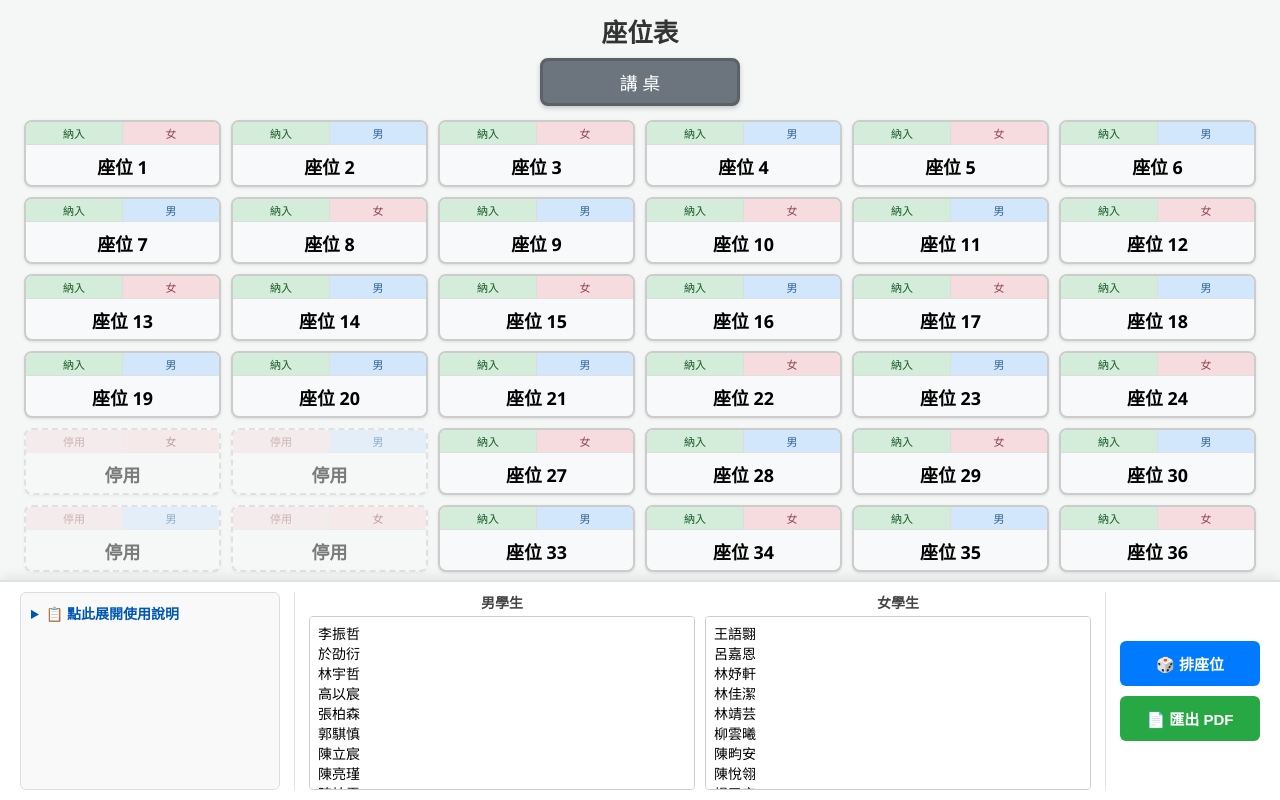
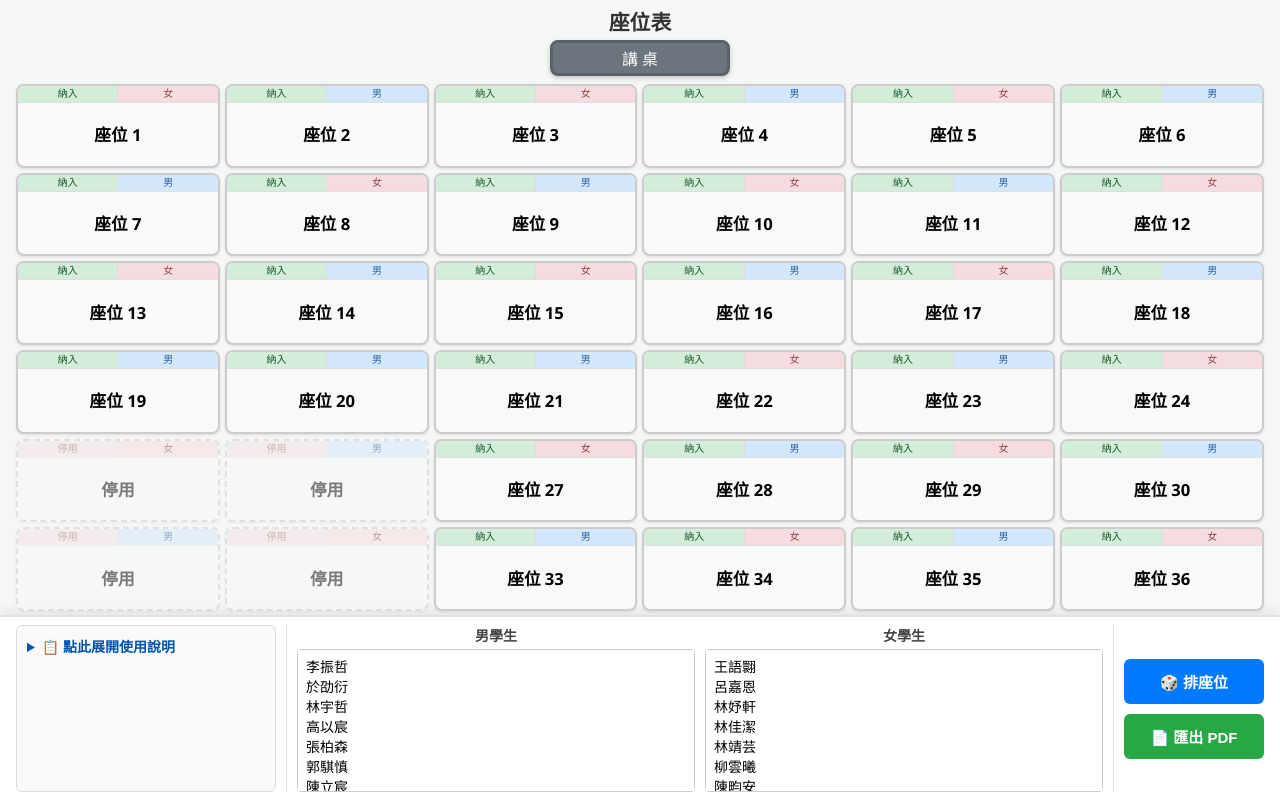
Before and after one commit to mathruffian-dot/seat-chart-generator, a plain HTML site: page index.html in a window 1280 px wide. Drawn offline with nearby package versions, Linux system fonts and the light colour scheme.

Commit message:
Add files via upload

```diff
--- a/index.html
+++ b/index.html
@@ -41,30 +41,30 @@
             display: flex;
             flex-direction: column;
             align-items: center;
-            padding: 12px 24px 8px;
+            padding: 6px 16px 4px;
             min-height: 0;
             overflow: hidden;
         }
 
         .classroom-title {
-            font-size: 1.6rem;
+            font-size: 1.3rem;
             color: #333;
-            margin: 0 0 8px 0;
+            margin: 0 0 4px 0;
             font-weight: bold;
             flex-shrink: 0;
         }
 
         .teacher-desk {
-            width: 200px;
-            height: 48px;
+            width: 180px;
+            height: 36px;
             background-color: #6c757d;
             color: white;
             display: flex;
             justify-content: center;
             align-items: center;
             border-radius: 8px;
-            margin-bottom: 14px;
-            font-size: 18px;
+            margin-bottom: 8px;
+            font-size: 16px;
             box-shadow: 0 2px 5px rgba(0,0,0,0.2);
             border: 3px solid #5a6268;
             flex-shrink: 0;
@@ -74,11 +74,11 @@
         .seating-chart {
             display: grid;
             grid-template-columns: repeat(6, 1fr);
-            gap: 10px;
+            grid-template-rows: repeat(6, 1fr);
+            gap: 5px;
             width: 100%;
             flex: 1;
             min-height: 0;
-            align-content: start;
         }
 
         /* 座位樣式 */
@@ -99,11 +99,11 @@
             display: flex;
             justify-content: center;
             align-items: center;
-            font-size: clamp(12px, 1.4vw, 20px);
-            padding: 8px 4px 6px;
+            font-size: clamp(12px, 1.3vw, 17px);
+            padding: 2px 2px 2px;
             text-align: center;
             word-break: break-all;
-            min-height: 40px;
+            min-height: 20px;
             cursor: move;
             font-weight: bold;
         }
@@ -124,8 +124,9 @@
         }
         .seat-btn {
             flex: 1;
-            padding: 3px;
-            font-size: 11px;
+            padding: 2px;
+            font-size: 10px;
+            line-height: 1.2;
             border: none;
             border-bottom: 1px solid #ddd;
             cursor: pointer;
@@ -152,14 +153,14 @@
         .controls {
             display: flex;
             flex-direction: row;
-            gap: 14px;
+            gap: 10px;
             align-items: stretch;
-            padding: 10px 20px;
+            padding: 8px 16px;
             background-color: #fff;
             border-top: 2px solid #dee2e6;
             box-shadow: 0 -3px 12px rgba(0,0,0,0.08);
-            height: 220px;
-            min-height: 220px;
+            height: 185px;
+            min-height: 185px;
             flex-shrink: 0;
         }
 
```
